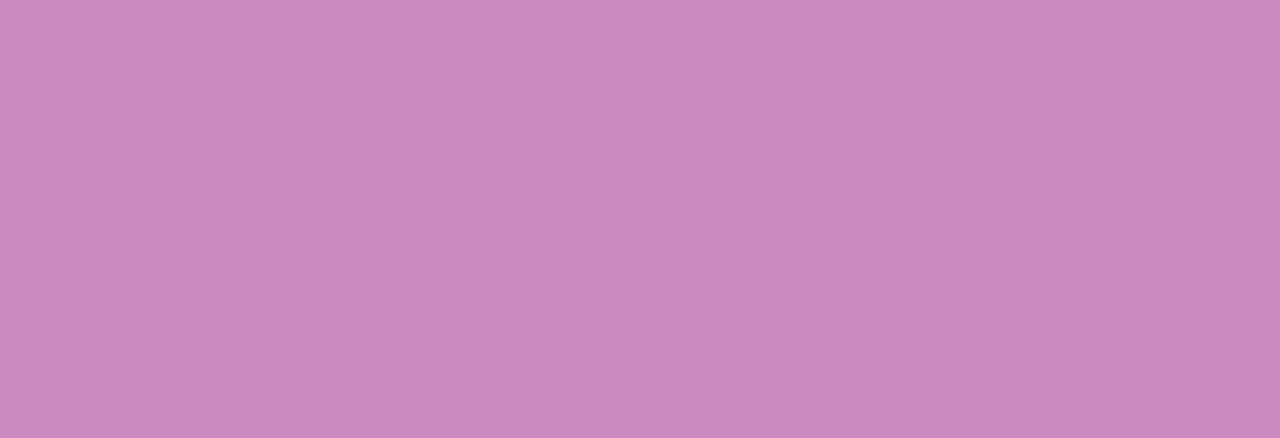
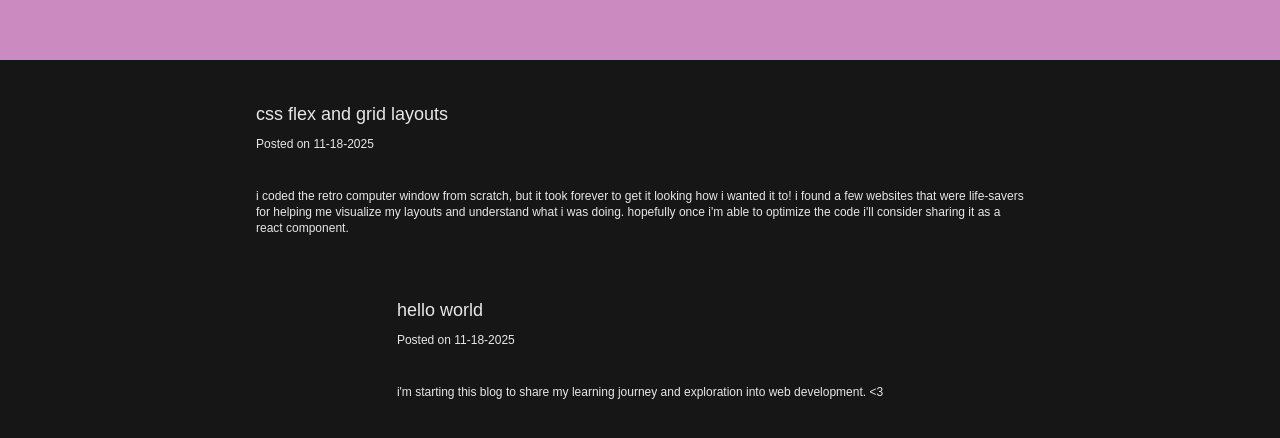
Before and after one commit to evelynngo14/evelynngo14.github.io, a Next.js app: page / in a window 1280 px wide. Shown: the part 740-1178 px from the top of the page. Before the commit the page ends 800 px from the top, so only its background shows below. Built offline with nearby package versions, Linux system fonts and the light colour scheme; a web font is replaced by a local one.

Commit message:
add blog post section

```diff
--- /dev/null
+++ b/app/components/BlogPost.tsx/BlogPost.tsx
@@ -0,0 +1,20 @@
+interface BlogPostProps {
+  title: string;
+  description: string;
+  date: string;
+  content: string;
+}
+
+export default function BlogPost(props: BlogPostProps) {
+  return (
+    <div className="box-content self-center text-left px-7 min-h-7 lg:100 max-w-3xl md:px-50 sm:px-10 pt-10">
+      <header className="">
+        <h1 className="pb-2 text-lg">{props.title}</h1>
+        <p className="">{props.description}</p>
+        <p className="text-xs">Posted on {props.date}</p>
+      </header>
+      <br></br>
+      <div className="pt-3 text-xs">{props.content}</div>
+    </div>
+  );
+}
--- a/app/components/HeroSection.tsx
+++ b/app/components/HeroSection.tsx
@@ -1,13 +1,16 @@
 import { VscChevronLeft, VscChevronUp } from "react-icons/vsc";
 import { RiCloseFill } from "react-icons/ri";
 import { LuTextCursor } from "react-icons/lu";
+import BlogPost from "./BlogPost.tsx/BlogPost";
 
 export default function HeroSection() {
   return (
     <div className="flex min-h-screen">
       <div className="flex flex-col relative items-center justify-center w-full h-full text-border py-3 top-30">
         <RetroWindow>
-          <h1 className="text-lg text-center font-bold p-3">welcome to my personal site</h1>
+          <h1 className="text-lg text-center font-bold p-3">
+            welcome to my personal site
+          </h1>
           <br></br>
           <div className="text-md flex">
             evelyn is coding . . .
--- a/app/globals.css
+++ b/app/globals.css
@@ -12,6 +12,8 @@
     --font-mono: var(--font-geist-mono);
     --color-border: #3b467e;
     --color-tabBlue: #7c94fb;
+    --color-blogBG: #161616;
+    --color-blogText: #e7e7e7;
 }
 
 @media (prefers-color-scheme: dark) {
--- a/app/page.tsx
+++ b/app/page.tsx
@@ -1,6 +1,31 @@
 import Image from "next/image";
 import HeroSection from "./components/HeroSection";
+import BlogPost from "./components/BlogPost.tsx/BlogPost";
 
 export default function Home() {
-  return <HeroSection />;
+  return (
+    <>
+      <HeroSection />
+      <div className="flex flex-col h-300 bg-blogBG text-blogText gap-5">
+        <BlogPost
+          title="css flex and grid layouts"
+          description=""
+          date="11-18-2025"
+          content="
+        i coded the retro computer window from scratch, but it took forever to get it looking how i wanted it to!
+        i found a few websites that were life-savers for helping me visualize my layouts and understand what i was doing.
+        hopefully once i'm able to optimize the code i'll consider sharing it as a react component."
+        />
+
+        <BlogPost
+          title="hello world"
+          description=""
+          date="11-18-2025"
+          content="
+          i'm starting this blog to share my learning journey and exploration into web development.
+          <3"
+        />
+      </div>
+    </>
+  );
 }
```
Also changed, not shown: app/layout.tsx (+4 -5 lines).
